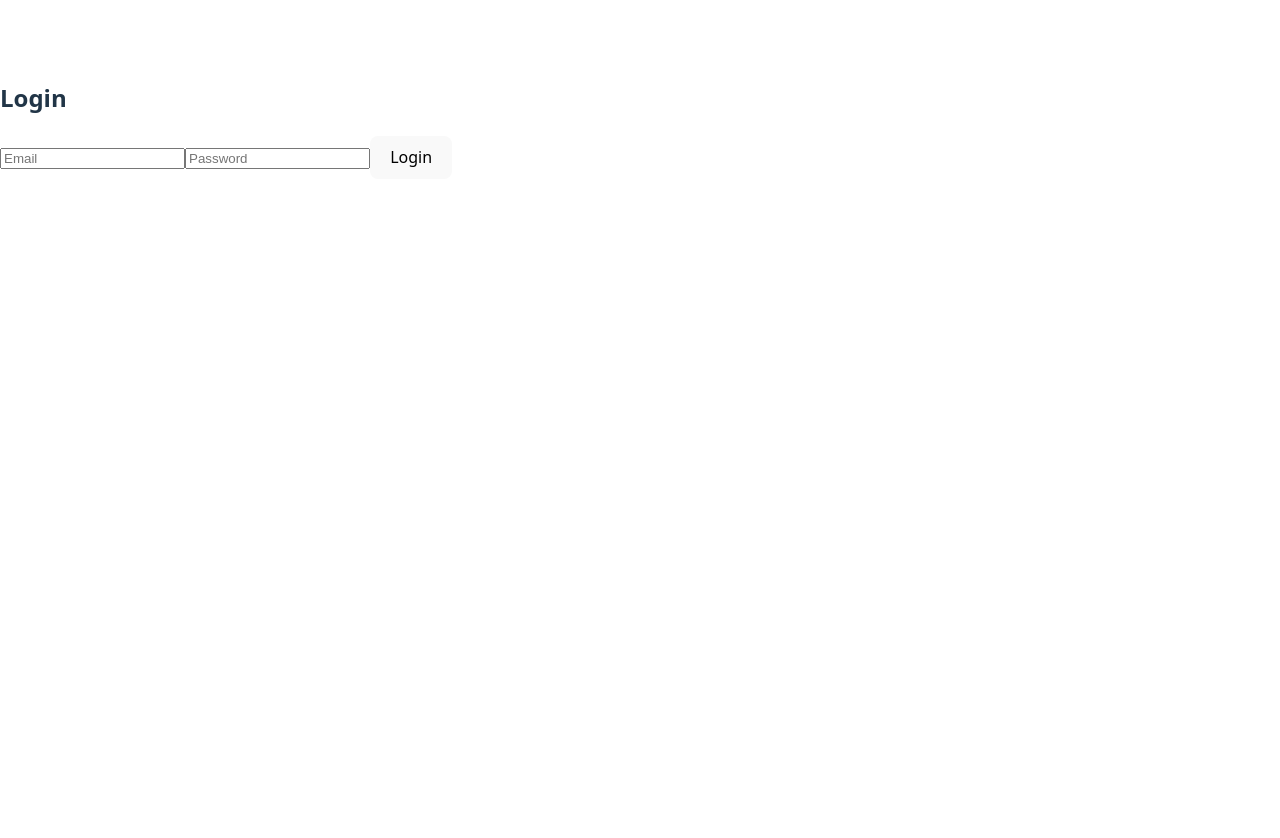
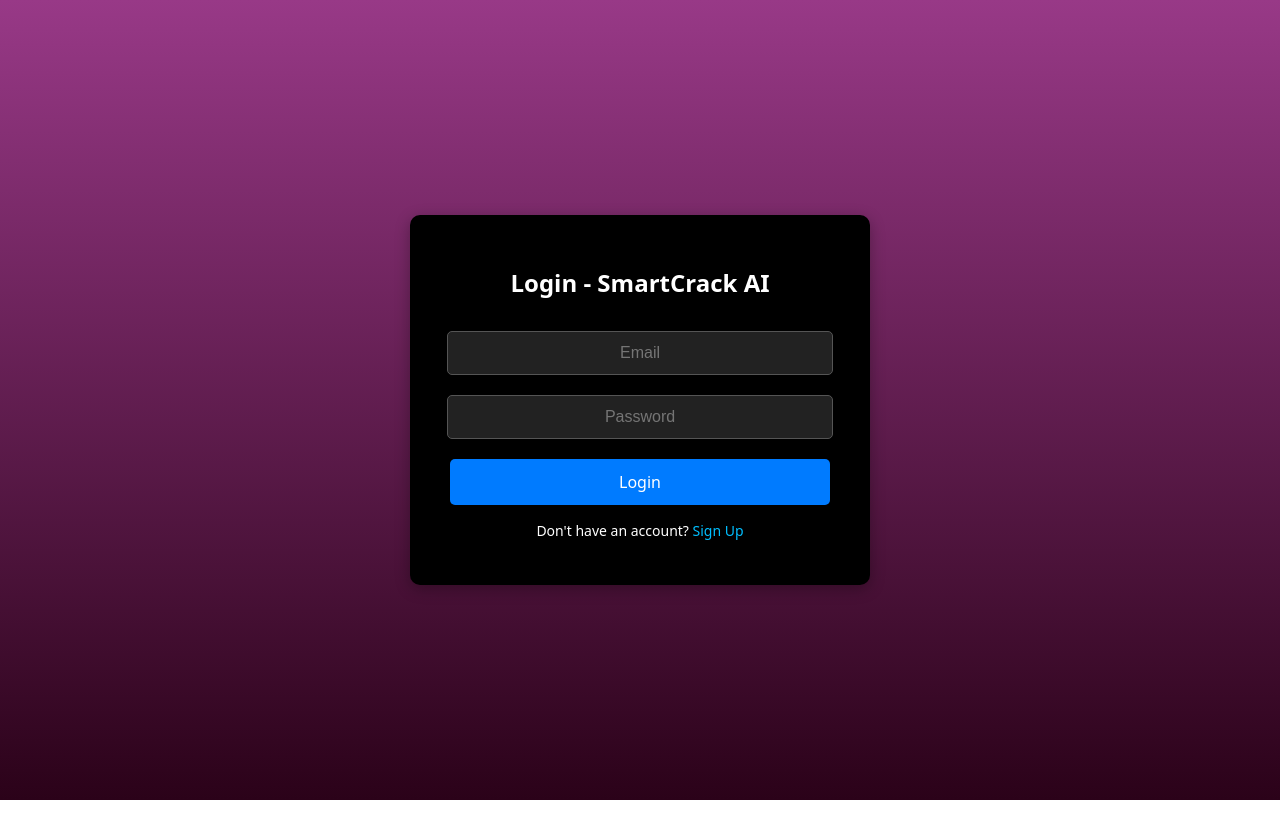
Before and after one commit to palak25022005/smart_crack_ai, a React (Vite) app in the folder frontend/: page /LoginPage in a window 1280 px wide. Shown: the top 838 px of the page. Built offline with nearby package versions, Linux system fonts and the light colour scheme; no server answers.

Commit message:
ai tutor

```diff
--- a/frontend/src/pages/AITutor.jsx
+++ b/frontend/src/pages/AITutor.jsx
@@ -1,4 +1,4 @@
-import React from 'react'
+/*import React from 'react'
 
 const AITutor = () => {
   return (
@@ -9,3 +9,138 @@ const AITutor = () => {
 }
 
 export default AITutor
+*/
+
+import React from "react";
+import { useNavigate } from "react-router-dom";
+
+const AITutor = () => {
+  const navigate = useNavigate();
+
+  return (
+    <>
+      <style>{`
+        /* Full Page Background */
+        body, html {
+          height: 100%;
+          background: linear-gradient(to bottom,rgb(101, 38, 148),  rgb(33, 4, 54));
+          margin: 0;
+          font-family: Arial, sans-serif;
+          color: white;
+        }
+        /* Navbar */
+            .navbar {
+          display: flex;
+          justify-content: space-around; /* Spread evenly */
+          background-color: #23004d;
+          padding: 20px;
+          width: 100%;
+          position: fixed;
+          top: 0;
+          left: 0;
+          z-index: 100;
+      }
+
+        .nav-button {
+    background: linear-gradient(to right, #6a0dad, #4b0082);
+    color: white;
+    padding: 15px 30px; /* Increased padding */
+    border-radius: 10px; /* Slightly rounded */
+      border: 1px solid white;
+  border-radius: 10px;
+    cursor: pointer;
+    font-weight: bold;
+    font-size: 1.1rem; /* Slightly larger text */
+    transition: 0.3s;
+  }
+
+       .nav-button:hover {
+    background: #2e005b;
+    transform: scale(1.05);
+  }
+        .nav-button.active {
+          background: #2e005b;
+        }
+        /* AI Tutor Section */
+        .ai-tutor-title {
+          font-size: 28px;
+          font-weight: bold;
+          margin-top:80px;
+        }
+
+        .chat-container {
+          background: white;
+          color: black;
+          width: 800px;
+          padding: 40px;
+          border-radius: 40px;
+          text-align: center;
+          font-weight: bold;
+          display: flex;
+          flex-direction: column;
+
+          align-items: center;
+          box-shadow: 0 4px 8px rgba(0, 0, 0, 0.2);
+          cursor: pointer;
+        }
+
+        .chat-box {
+          width: 100%;
+          height: 300px;
+          background-color:rgb(241, 239, 239);
+          border-radius: 20px;
+          padding: 10px;
+          overflow-y: auto;
+          margin-bottom: 10px;
+        }
+
+        .input-box {
+          width: 100%;
+          padding: 10px;
+          border-radius: 10px;
+          border: 1px solid #ccc;
+          margin-top: 10px;
+        }
+
+        .send-button {
+          background: #6a0dad;
+          color: white;
+          padding: 10px 15px;
+          border: none;
+          border-radius: 10px;
+          cursor: pointer;
+          margin-top: 10px;
+          font-weight: bold;
+        }
+
+        .send-button:hover {
+          background: #4b0082;
+        }
+      `}</style>
+
+        {/* Navbar */}
+        <div className="navbar">
+          <button className="nav-button" >SmartCrack AI</button>
+          <button className="nav-button" onClick={() => navigate("/")}>Dashboard</button>
+          <button className="nav-button" onClick={() => navigate("/LearnPage")}>Learn</button>
+          <button className="nav-button active">AiTutor</button>
+          <button className="nav-button" onClick={() => navigate("/QuizSelectionPage")}>AiQuiz</button>
+          <button className="nav-button" onClick={() => navigate("/Settings")}>Settings</button>
+        </div>
+
+        {/* AI Tutor Section */}
+        <h1 className="ai-tutor-title">AI Tutor</h1>
+
+        <div className="chat-container">
+          <div className="chat-box">
+            {/* Chat messages will be displayed here */}
+          </div>
+          <input type="text" className="input-box" placeholder="Ask AI Tutor..." />
+          <button className="send-button">Send</button>
+        </div>
+
+    </>
+  );
+};
+
+export default AITutor;
--- a/frontend/src/pages/LoginPage.jsx
+++ b/frontend/src/pages/LoginPage.jsx
@@ -1,10 +1,12 @@
-/*import React from 'react'
-import { useState } from 'react'
+
+import React, { useState } from "react";
+import { useNavigate } from "react-router-dom";
 
 const LoginPage = () => {
   const [email, setEmail] = useState("");
   const [password, setPassword] = useState("");
   const [error, setError] = useState("");
+  const navigate = useNavigate(); // Use navigate for redirection
 
   const handleLogin = async (e) => {
     e.preventDefault();
@@ -27,91 +29,60 @@ const LoginPage = () => {
       }
 
       alert("Login successful!");
-      window.location.href = "/"; // Redirect after login
+      navigate("/"); // Redirect to Dashboard after login
     } catch (err) {
       setError(err.message);
     }
   };
 
   return (
-    <div className="flex items-center justify-center h-screen">
-      <form className="bg-white p-6 rounded-lg shadow-md" onSubmit={handleLogin}>
-        <h2 className="text-xl font-semibold mb-4">Login</h2>
-        {error && <p className="text-red-500">{error}</p>}
+    <div
+      style={{
+        display: "flex",
+        justifyContent: "center",
+        alignItems: "center",
+        height: "100vh",
+        width: "100vw",
+        background: "linear-gradient(rgb(152, 57, 135), rgb(43, 2, 25))",
+        position: "absolute",
+        top: 0,
+        left: 0,
+      }}
+    >
+      <div
+        style={{
+          width: "400px",
+          background: "black",
+          color: "white",
+          padding: "30px",
+          borderRadius: "10px",
+          boxShadow: "0 4px 15px rgba(0, 0, 0, 0.3)",
+          textAlign: "center",
+          display: "flex",
+          flexDirection: "column",
+          alignItems: "center",
+        }}
+      >
+        <h2>Login - SmartCrack AI</h2>
+        {error && <p style={{ color: "red" }}>{error}</p>}
+        <form onSubmit={handleLogin} style={{ width: "100%" }}>
           <input
             type="email"
             placeholder="Email"
             value={email}
             onChange={(e) => setEmail(e.target.value)}
-          className="w-full p-2 border rounded mb-2"
             required
-        />
-        <input
-          type="password"
-          placeholder="Password"
-          value={password}
-          onChange={(e) => setPassword(e.target.value)}
-          className="w-full p-2 border rounded mb-2"
-          required
-        />
-        <button type="submit" className="bg-blue-500 text-white w-full p-2 rounded">
-          Login
-        </button>
-      </form>
-    </div>
-  );
-}
-
-export default LoginPage
-*/
-
-import React from 'react'
-import { useState } from 'react'
-
-const LoginPage = () => {
-  const [email, setEmail] = useState("");
-  const [password, setPassword] = useState("");
-  const [error, setError] = useState("");
-
-  const handleLogin = async (e) => {
-    e.preventDefault();
-    setError(""); // Clear previous errors
-
-    try {
-      const response = await fetch("http://localhost:5000/api/auth/login", {
-        method: "POST",
-        headers: {
-          "Content-Type": "application/json",
-        },
-        credentials: "include", // Include cookies
-        body: JSON.stringify({ email, password }),
-      });
-
-      const data = await response.json();
-
-      if (!response.ok) {
-        throw new Error(data.message || "Login failed");
-      }
-
-      alert("Login successful!");
-      window.location.href = "/"; // Redirect after login
-    } catch (err) {
-      setError(err.message);
-    }
-  };
-
-  return (
-    <div >
-      <form  onSubmit={handleLogin}>
-        <h2 >Login</h2>
-        {error && <p >{error}</p>}
-        <input
-          type="email"
-          placeholder="Email"
-          value={email}
-          onChange={(e) => setEmail(e.target.value)}
-
-          required
+            style={{
+              width: "90%",
+              padding: "12px",
+              margin: "10px 0",
+              border: "1px solid #555",
+              borderRadius: "5px",
+              background: "#222",
+              color: "white",
+              fontSize: "16px",
+              textAlign: "center",
+            }}
           />
           <input
             type="password"
@@ -119,13 +90,44 @@ const LoginPage = () => {
             value={password}
             onChange={(e) => setPassword(e.target.value)}
             required
+            style={{
+              width: "90%",
+              padding: "12px",
+              margin: "10px 0",
+              border: "1px solid #555",
+              borderRadius: "5px",
+              background: "#222",
+              color: "white",
+              fontSize: "16px",
+              textAlign: "center",
+            }}
           />
-        <button type="submit" >
+          <button
+            type="submit"
+            style={{
+              width: "95%",
+              padding: "12px",
+              backgroundColor: "#007bff",
+              color: "white",
+              border: "none",
+              borderRadius: "5px",
+              cursor: "pointer",
+              fontSize: "16px",
+              marginTop: "10px",
+              transition: "0.3s",
+            }}
+            onMouseOver={(e) => (e.target.style.backgroundColor = "#0056b3")}
+            onMouseOut={(e) => (e.target.style.backgroundColor = "#007bff")}
+          >
             Login
           </button>
         </form>
+        <p style={{ marginTop: "15px", fontSize: "14px" }}>
+          Don't have an account? <a href="/SignupPage" style={{ color: "#00bfff", textDecoration: "none" }}>Sign Up</a>
+        </p>
+      </div>
     </div>
   );
-}
+};
 
-export default LoginPage
+export default LoginPage;
--- a/frontend/src/pages/SignupPage.jsx
+++ b/frontend/src/pages/SignupPage.jsx
@@ -1,4 +1,4 @@
-import React from 'react'
+/*import React from 'react'
 import { useState } from 'react'
 import { useNavigate } from "react-router-dom";
 
@@ -78,3 +78,176 @@ const SignupPage = () => {
 }
 
 export default SignupPage
+*/
+
+import React, { useState } from "react";
+import { useNavigate } from "react-router-dom";
+import ReactDOM from "react-dom/client";
+
+const SignupPage = () => {
+  const navigate = useNavigate();
+  const [formData, setFormData] = useState({
+    fullName: "",
+    username: "",
+    email: "",
+    password: "",
+    jeeNeet: "",
+    grade: "",
+  });
+  const [error, setError] = useState("");
+
+  const handleChange = (e) => {
+    setFormData({ ...formData, [e.target.name]: e.target.value });
+  };
+
+  const handleRegister = async (e) => {
+    e.preventDefault();
+    setError("");
+
+    try {
+      const response = await fetch("http://localhost:5000/api/auth/register", {
+        method: "POST",
+        headers: {
+          "Content-Type": "application/json",
+        },
+        body: JSON.stringify(formData),
+        credentials: "include",
+      });
+
+      const data = await response.json();
+
+      if (!response.ok) {
+        throw new Error(data.message || "Registration failed");
+      }
+
+      alert("Registration successful!");
+      localStorage.setItem("isAuthenticated", "true");
+      navigate("/");
+      window.location.reload();
+    } catch (err) {
+      setError(err.message);
+    }
+  };
+
+  return (
+    <div
+      style={{
+        display: "flex",
+        justifyContent: "center",
+        alignItems: "center",
+        height: "100vh",
+        width: "100vw",
+        background: "linear-gradient(rgb(152, 57, 135), rgb(43, 2, 25))",
+        position: "absolute",
+        top: 0,
+        left: 0,
+      }}
+    >
+      <div
+        style={{
+          width: "400px",
+          background: "black",
+          color: "white",
+          padding: "30px",
+          borderRadius: "10px",
+          boxShadow: "0 4px 15px rgba(0, 0, 0, 0.3)",
+          textAlign: "center",
+          display: "flex",
+          flexDirection: "column",
+          alignItems: "center",
+        }}
+      >
+        <h2>Sign Up - SmartCrack AI</h2>
+        {error && <p style={{ color: "red" }}>{error}</p>}
+        <form onSubmit={handleRegister} style={{ width: "100%" }}>
+          <input
+            type="text"
+            name="fullName"
+            placeholder="Full Name"
+            value={formData.fullName}
+            onChange={handleChange}
+            required
+            style={inputStyle}
+          />
+          <input
+            type="text"
+            name="username"
+            placeholder="Username"
+            value={formData.username}
+            onChange={handleChange}
+            required
+            style={inputStyle}
+          />
+          <input
+            type="email"
+            name="email"
+            placeholder="Email"
+            value={formData.email}
+            onChange={handleChange}
+            required
+            style={inputStyle}
+          />
+          <input
+            type="password"
+            name="password"
+            placeholder="Password"
+            value={formData.password}
+            onChange={handleChange}
+            required
+            style={inputStyle}
+          />
+          <select name="jeeNeet" value={formData.jeeNeet} onChange={handleChange} required style={inputStyle}>
+            <option value="">Select Exam</option>
+            <option value="JEE">JEE</option>
+            <option value="NEET">NEET</option>
+          </select>
+          <select name="grade" value={formData.grade} onChange={handleChange} required style={inputStyle}>
+            <option value="">Select Grade</option>
+            <option value="11">11th</option>
+            <option value="12">12th</option>
+          </select>
+          <button
+            type="submit"
+            style={buttonStyle}
+            onMouseOver={(e) => (e.target.style.backgroundColor = "#0056b3")}
+            onMouseOut={(e) => (e.target.style.backgroundColor = "#007bff")}
+          >
+            Register
+          </button>
+        </form>
+        <p style={{ marginTop: "15px", fontSize: "14px" }}>
+          Already have an account? <a href="/LoginPage" style={{ color: "#00bfff", textDecoration: "none" }}>Login</a>
+        </p>
+      </div>
+    </div>
+  );
+};
+
+// Common styles for input and select fields
+const inputStyle = {
+  width: "90%",
+  padding: "12px",
+  margin: "10px 0",
+  border: "1px solid #555",
+  borderRadius: "5px",
+  background: "#222",
+  color: "white",
+  fontSize: "16px",
+  textAlign: "center",
+};
+
+// Button style with hover effect
+const buttonStyle = {
+  width: "95%",
+  padding: "12px",
+  backgroundColor: "#007bff",
+  color: "white",
+  border: "none",
+  borderRadius: "5px",
+  cursor: "pointer",
+  fontSize: "16px",
+  marginTop: "10px",
+  transition: "0.3s",
+};
+
+export default SignupPage;
```
Also changed, not shown: frontend/src/App.jsx (+2 -5 lines), frontend/src/pages/DashboardPage.jsx (+5 -5 lines), 1 other file (tests, documents, lock files or other folders). Lines whose indentation alone changed are shown as unchanged.
